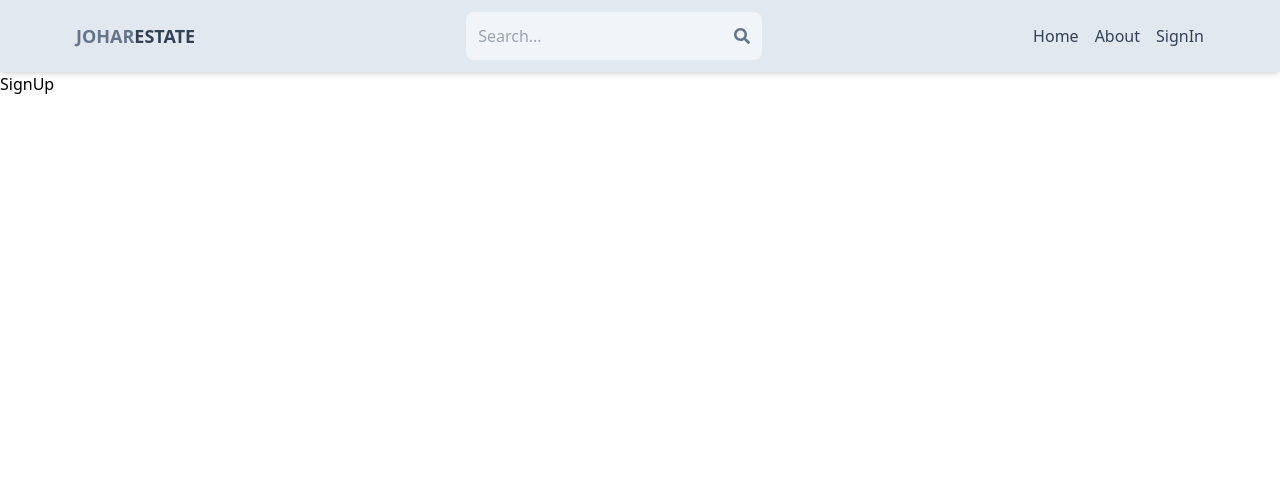
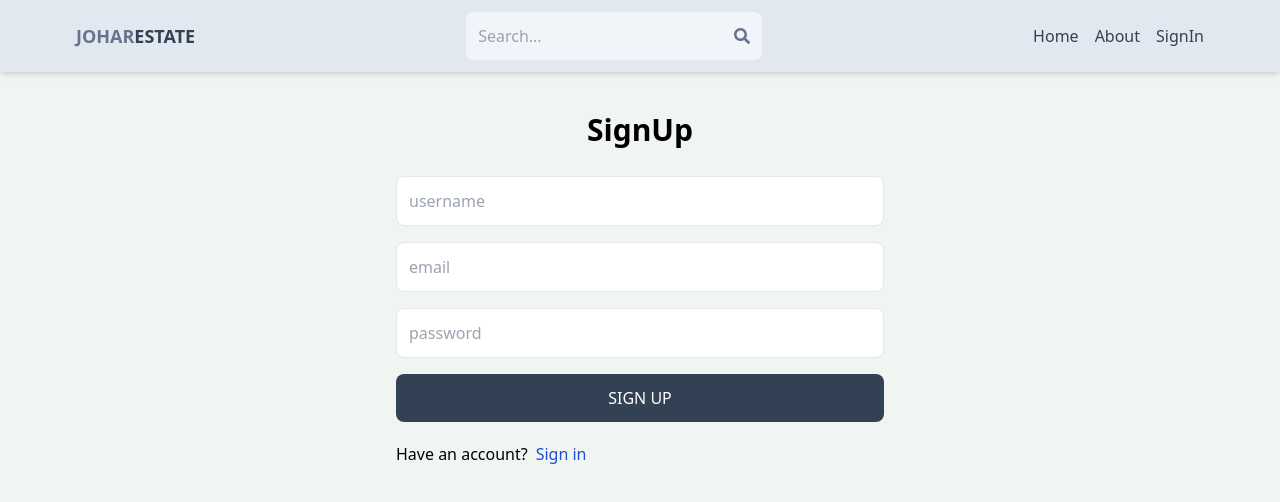
Before and after one commit to Johar819/real-estate, a React (Vite) app in the folder client/: page /sign-up in a window 1280 px wide. Shown: the top 502 px of the page. Built offline with nearby package versions, Linux system fonts and the light colour scheme.

Commit message:
complete signup page ui

```diff
--- a/client/src/index.css
+++ b/client/src/index.css
@@ -1,3 +1,7 @@
 @tailwind base;
 @tailwind components;
 @tailwind utilities;
+
+body{
+    background-color: rgb(241, 245, 241);
+}
--- a/client/src/pages/SignUp.jsx
+++ b/client/src/pages/SignUp.jsx
@@ -1,8 +1,41 @@
-
+import {Link} from 'react-router-dom'
 const SignUp = () => {
   return (
-    <div>SignUp</div>
-  )
+    <div className="p-3 max-w-lg mx-auto">
+      <h1 className="text-3xl text-center font-semibold my-7"> SignUp</h1>
+      <form className='flex flex-col gap-4'>
+        <input
+          type='text'
+          placeholder='username'
+          className='border p-3 rounded-lg'
+          id='username'
+        />
+        <input
+          type='email'
+          placeholder='email'
+          className='border p-3 rounded-lg'
+          id='email'
+        />
+        <input
+          type='password'
+          placeholder='password'
+          className='border p-3 rounded-lg'
+          id='password'
+        />
+
+        <button
+          className='bg-slate-700 text-white p-3 rounded-lg uppercase hover:opacity-95 disabled:opacity-80'
+        >
+          Sign Up
+        </button>
+      </form>
+      <div className='flex gap-2 mt-5'>
+        <p>Have an account?</p>
+        <Link to={'/sign-in'}>
+          <span className='text-blue-700'>Sign in</span>
+        </Link>
+      </div>
+    </div>
+)
 }
-
 export default SignUp
```
